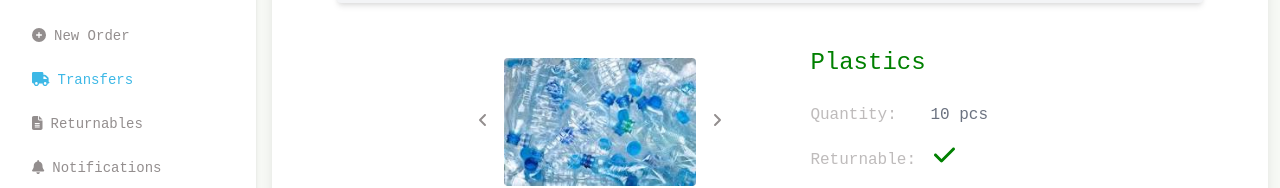
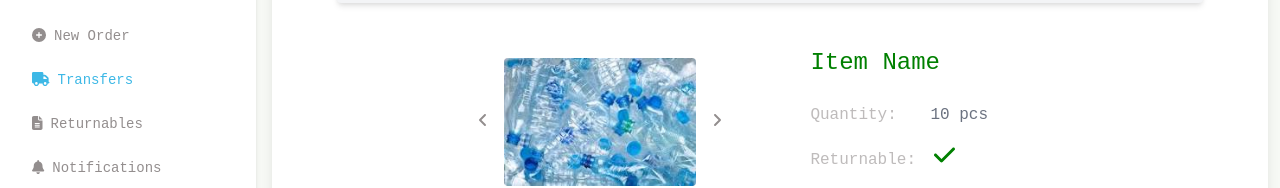
Before and after one commit to yetemegn-telaye/Top-Assset-Tracker, a React (Create React App) app: page /transfers/1 in a window 1280 px wide. Shown: the part 219-407 px from the top of the page. Built offline with nearby package versions, Linux system fonts and the light colour scheme; the HTML template or start-up script is replaced by a standard one.

Commit message:
Fix styles

```diff
--- a/src/features/transfers/TransferDetail.tsx
+++ b/src/features/transfers/TransferDetail.tsx
@@ -21,7 +21,7 @@ const TransferDetail = () => {
                 <div className="flex gap-20 items-center justify-center mt-8">
                     <Carousel images={[`${itemPic}`,'https://i.imghippo.com/files/s9tvT1717669071.jpg','https://i.imghippo.com/files/s9tvT1717669071.jpg']} />
                     <div className="flex flex-col gap-4">
-                        <h2 className="text-2xl text-secondary">Plastics</h2>
+                        <h2 className="text-2xl text-secondary">Item Name</h2>
                         <div className="flex flex-col gap-4 mt-2">
                         <p className=" text-accent-light">Quantity: <span className="text-gray-500 ml-6">10 pcs</span></p>
                         <p className="text-accent-light">Returnable: <FontAwesomeIcon icon={faCheck} className="text-secondary text-2xl ml-2"/> </p>
```
